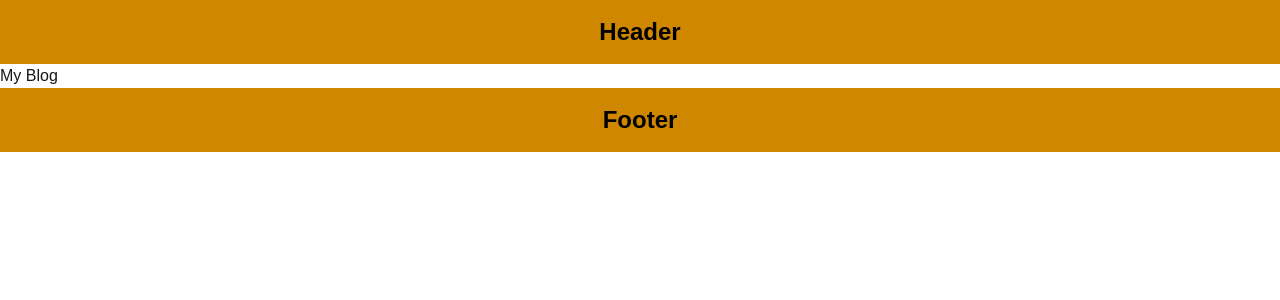
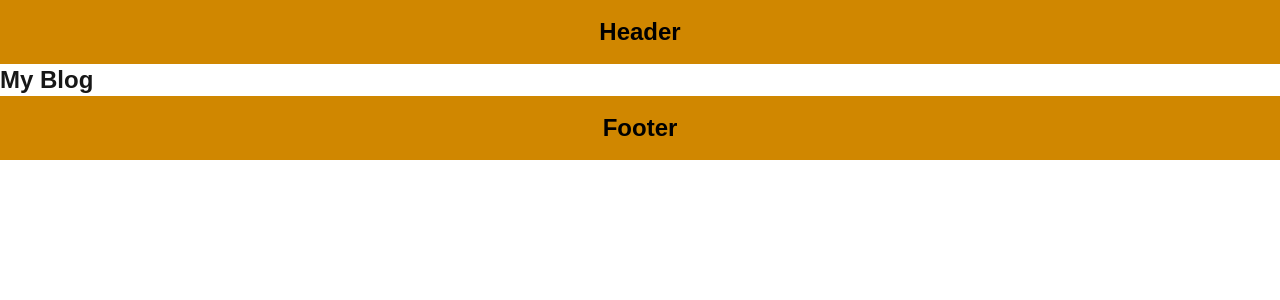
Before and after one commit to AmithBV0606/NextJs-Part-2, a Next.js app: page /blog in a window 1280 px wide. Shown: the top 300 px of the page. Built offline with nearby package versions, Linux system fonts and the light colour scheme.

Commit message:
Studied about Loading UI.

```diff
--- /dev/null
+++ b/app/blog/loading.tsx
@@ -0,0 +1,7 @@
+export default function Loading() {
+  return (
+    <div>
+      <h1 className="text-2xl font-bold">Loading....</h1>
+    </div>
+  );
+}
--- a/app/blog/page.tsx
+++ b/app/blog/page.tsx
@@ -3,10 +3,19 @@ import { Metadata } from "next";
 export const metadata: Metadata = {
   // title: "Blog",
   title: {
-    absolute: "Blogging"
+    absolute: "Blogging",
   },
+};
+
+export default async function Blog() {
+  await new Promise((resolve) => {
+    setTimeout(() => {
+      resolve("Intentional delay!!!");
+    }, 3000);
+  });
+  return (
+    <div>
+      <h1 className="text-2xl font-black">My Blog</h1>
+    </div>
+  );
 }
-
-export default function Blog() {
-  return <div>My Blog</div>;
-}
```
Also changed, not shown: 1 other file (tests, documents, lock files or other folders).
